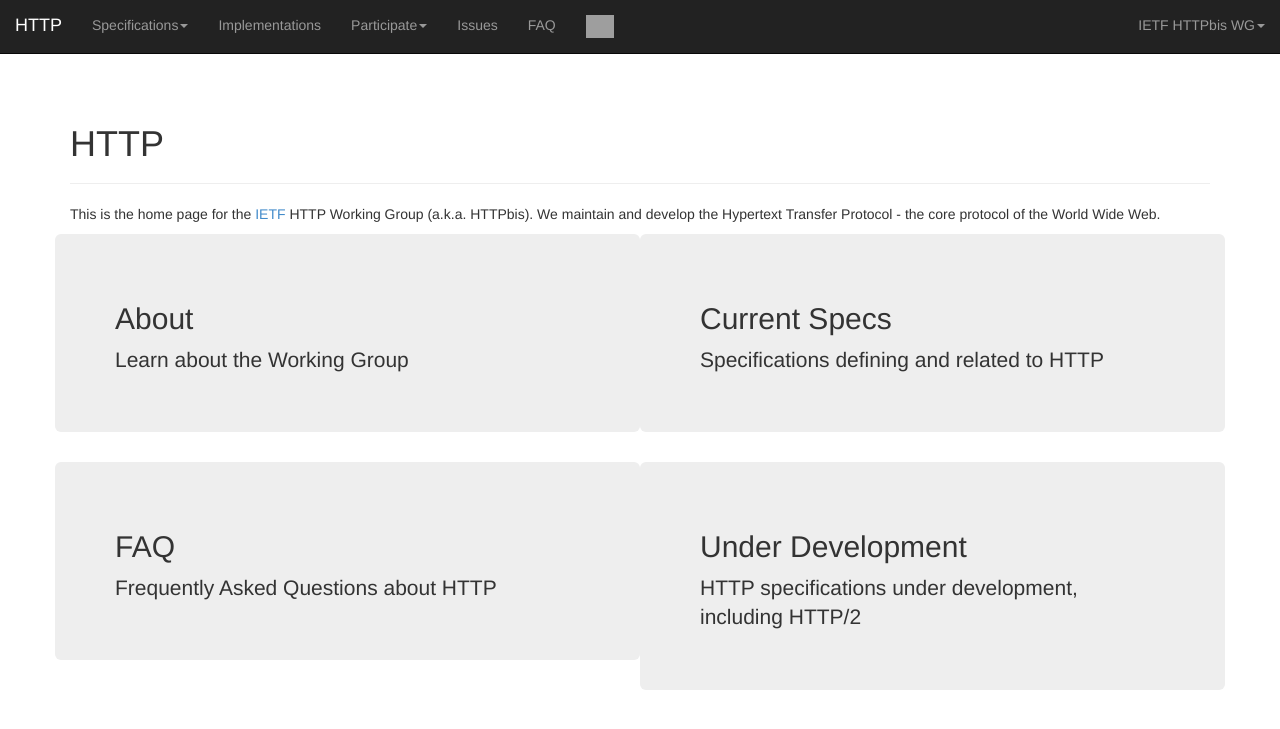
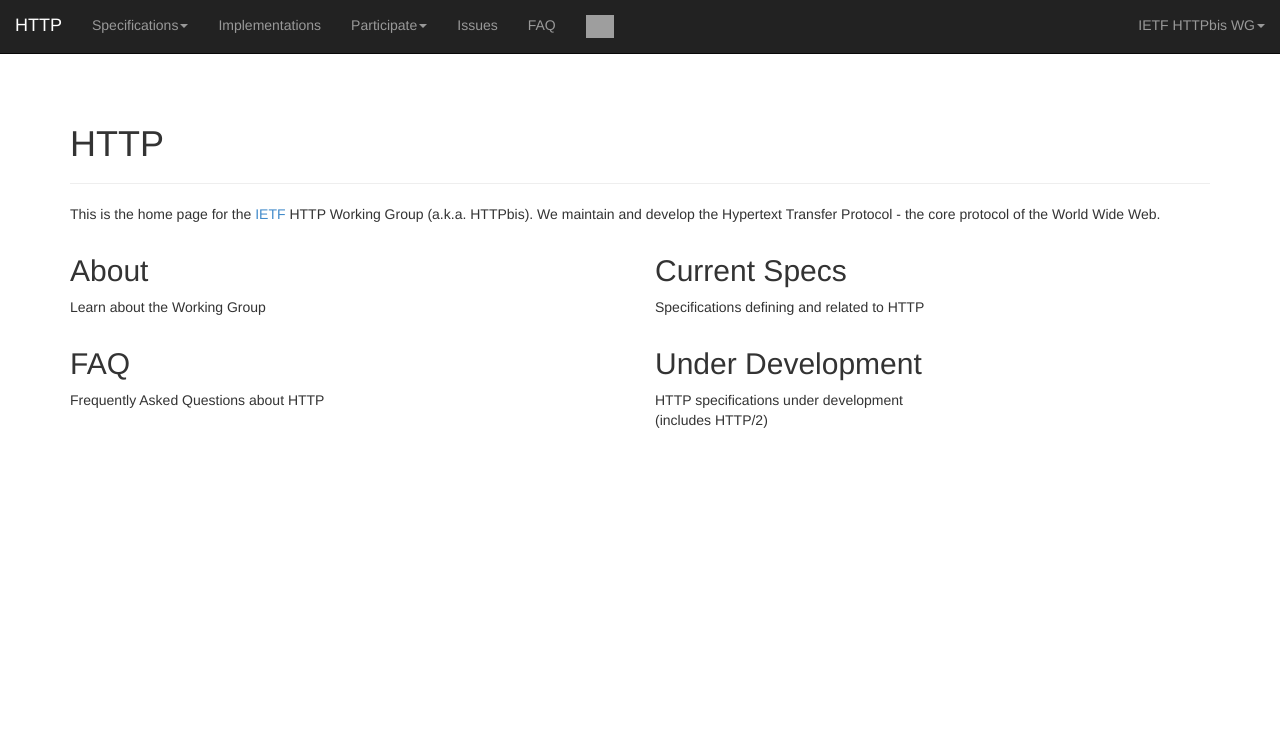
Before and after one commit to httpwg/httpwg.github.io, a Jekyll site: the page built from index.md, in a window 1280 px wide. Shown: the top 729 px of the page. Built offline with Jekyll 4.4.1, drawn with Linux system fonts in a browser that asks for light colours; grey boxes are pictures that could not be loaded.

Commit message:
remove jumbotrons

```diff
--- a/index.md
+++ b/index.md
@@ -8,23 +8,24 @@
 
 <div class="container-fluid">
   <div class="row">
-    <div class="col-md-6 jumbotron">
+    <div class="col-md-6">
       <h2>About</h2>
       <p>Learn about the Working Group</p>
     </div>
-    <div class="col-md-6 jumbotron">
+    <div class="col-md-6">
       <h2>Current Specs</h2>
       <p>Specifications defining and related to HTTP</p>
     </div>
   </div>
   <div class="row">
-    <div class="col-md-6 jumbotron">
+    <div class="col-md-6">
       <h2>FAQ</h2>
       <p>Frequently Asked Questions about HTTP</p>
     </div>
-    <div class="col-md-6 jumbotron">
+    <div class="col-md-6">
       <h2>Under Development</h2>
-      <p>HTTP specifications under development, including HTTP/2</p>
+      <p>HTTP specifications under development <br>
+        (includes HTTP/2)</p>
     </div>
   </div>
 </div>
```
